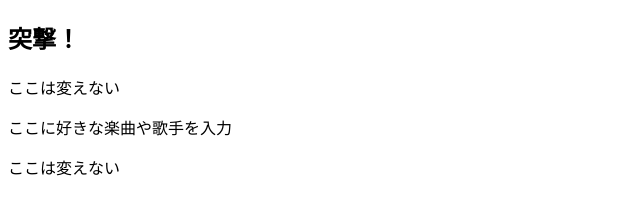
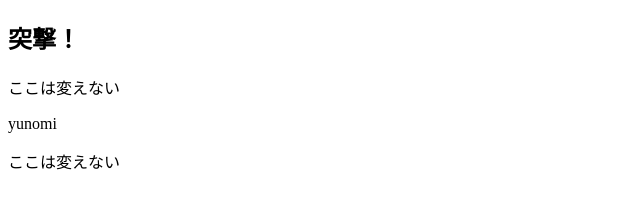
Before and after one commit to takuhiro-nakasato/testConflict, a plain HTML site: page index.html in a window 1280 px wide. Shown: the whole page, without its empty margins (0-640 px from the left). Drawn offline with Linux system fonts and the light colour scheme.

Commit message:
[modify] index.html

```diff
--- a/index.html
+++ b/index.html
@@ -6,7 +6,7 @@
 <body>
 <h2> 突撃！ </h2>
 <p>ここは変えない</p>
-<p>ここに好きな楽曲や歌手を入力</p>
+<p>yunomi</p>
 <p>ここは変えない</p>
 </body>
 </html>
```
